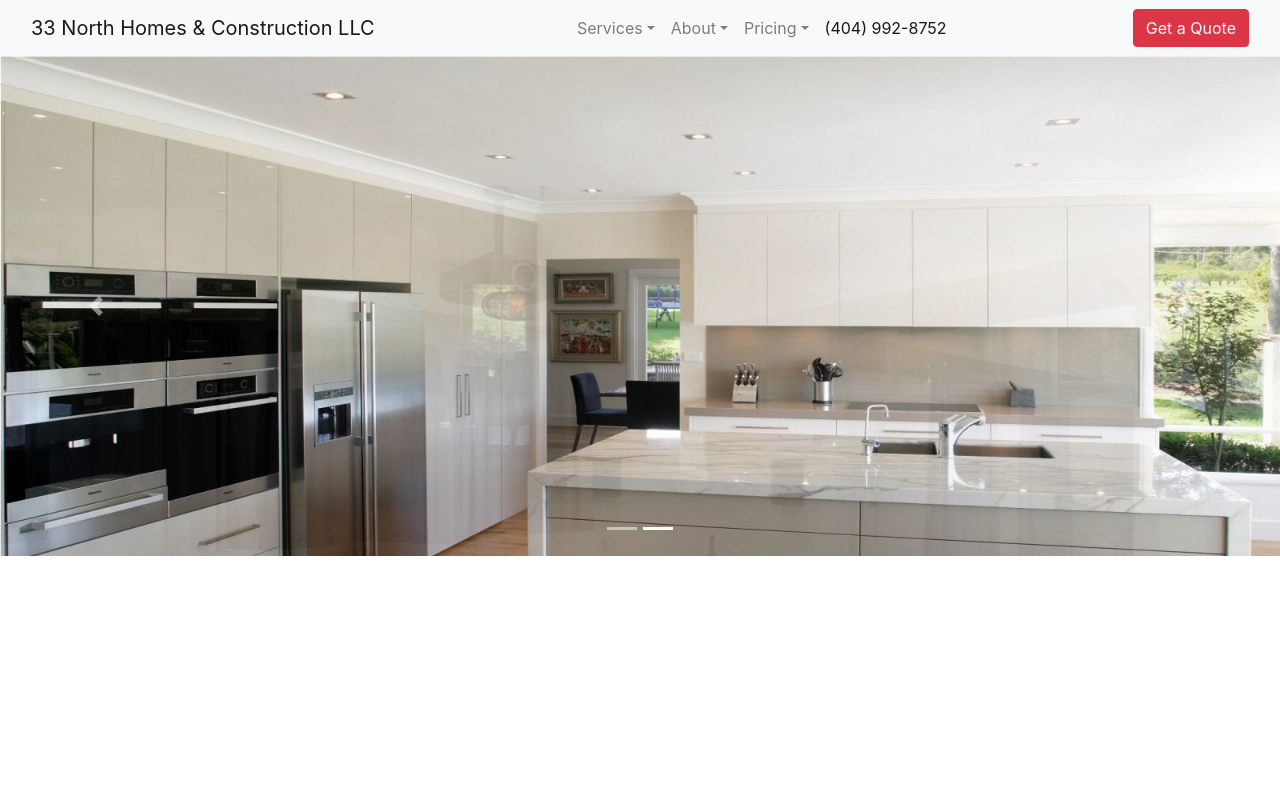
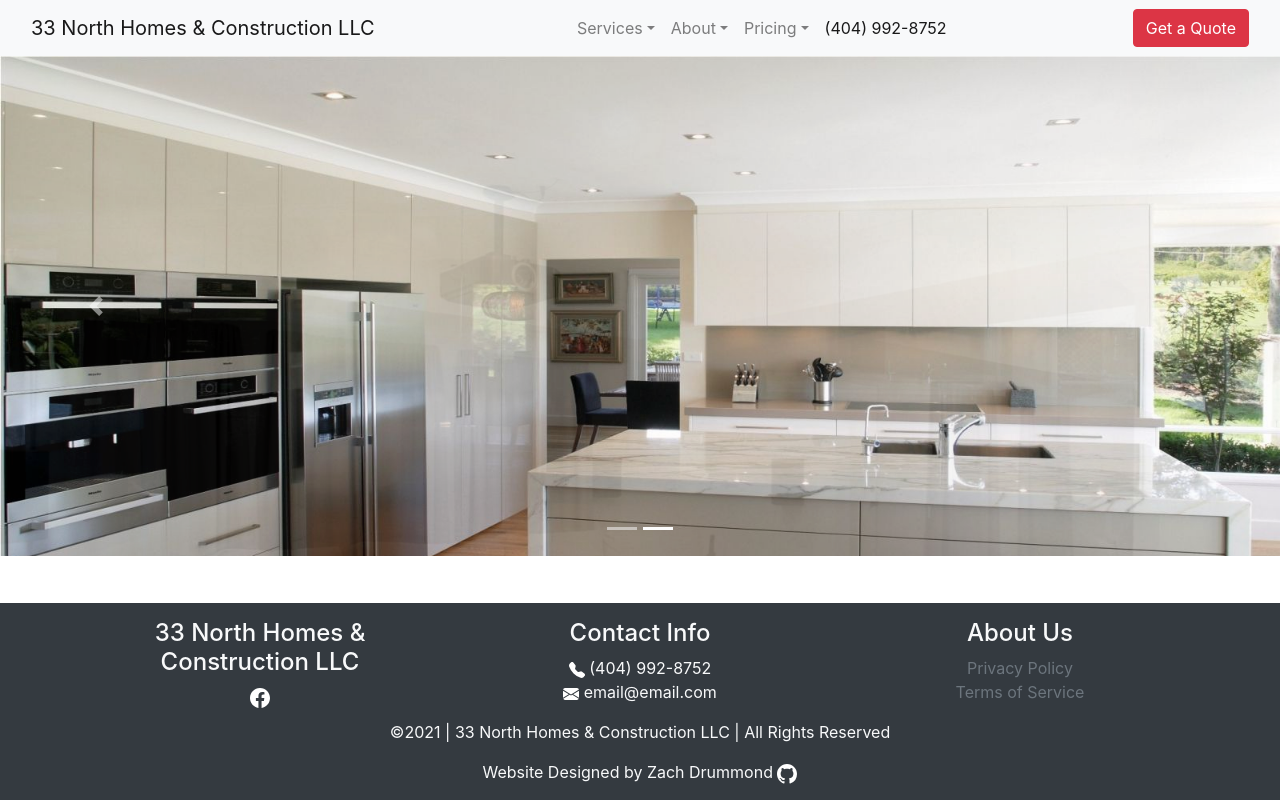
Before and after one commit to zachdrummond/33nhomes, a React (Create React App) app in the folder client/: page / in a window 1280 px wide. Before the commit this address had no page. Built offline with nearby package versions, Linux system fonts and the light colour scheme.

Commit message:
Completed footer

```diff
--- a/client/src/Components/Carousel/Carousel.jsx
+++ b/client/src/Components/Carousel/Carousel.jsx
@@ -12,16 +12,16 @@
   return (
     <div
       id="carouselExampleIndicators"
-      class="carousel slide carousel-fade"
+      className="carousel slide carousel-fade"
       data-bs-ride="carousel"
     >
       {/* -------------------------------------------------------------------- CAROUSEL INDICATORS */}
-      <div class="carousel-indicators">
+      <div className="carousel-indicators">
         <button
           type="button"
           data-bs-target="#carouselExampleIndicators"
           data-bs-slide-to="0"
-          class="active"
+          className="active"
           aria-current="true"
           aria-label="Slide 1"
         ></button>
@@ -33,32 +33,32 @@
         ></button>
       </div>
       {/* -------------------------------------------------------------------- CAROUSEL IMAGES */}
-      <div class="carousel-inner" style={styles.carousel}>
-        <div class="carousel-item active">
-          <img src={basement} class="d-block w-100" alt="..." />
+      <div className="carousel-inner" style={styles.carousel}>
+        <div className="carousel-item active">
+          <img src={basement} className="d-block w-100" alt="..." />
         </div>
-        <div class="carousel-item">
-          <img src={kitchen} class="d-block w-100" alt="..." />
+        <div className="carousel-item">
+          <img src={kitchen} className="d-block w-100" alt="..." />
         </div>
       </div>
       {/* -------------------------------------------------------------------- CAROUSEL CONTROLS */}
       <button
-        class="carousel-control-prev"
+        className="carousel-control-prev"
         type="button"
         data-bs-target="#carouselExampleIndicators"
         data-bs-slide="prev"
       >
-        <span class="carousel-control-prev-icon" aria-hidden="true"></span>
-        <span class="visually-hidden">Previous</span>
+        <span className="carousel-control-prev-icon" aria-hidden="true"></span>
+        <span className="visually-hidden">Previous</span>
       </button>
       <button
-        class="carousel-control-next"
+        className="carousel-control-next"
         type="button"
         data-bs-target="#carouselExampleIndicators"
         data-bs-slide="next"
       >
-        <span class="carousel-control-next-icon" aria-hidden="true"></span>
-        <span class="visually-hidden">Next</span>
+        <span className="carousel-control-next-icon" aria-hidden="true"></span>
+        <span className="visually-hidden">Next</span>
       </button>
     </div>
   );
--- /dev/null
+++ b/client/src/Components/Footer/Footer.jsx
@@ -0,0 +1,61 @@
+import GitHub from "../Icons/GitHub";
+import Facebook from "../Icons/Facebook";
+import Phone from "../Icons/Phone";
+import Email from "../Icons/Email";
+
+const Footer = () => {
+  return (
+    <footer className="fixed-bottom bg-dark py-3">
+      <div className="container text-center text-light">
+        <div className="row">
+          {/* ---------------------------------------------------------------------------- Logo & Social Media */}
+          <div className="col-12 col-md">
+            <h4>33 North Homes & Construction LLC</h4>
+            <Facebook />
+          </div>
+          {/* ---------------------------------------------------------------------------- Contact Info */}
+          <div className="col-6 col-md">
+            <h4>Contact Info</h4>
+            <ul className="list-unstyled">
+              <li>
+                <Phone />
+              </li>
+              <li>
+                <Email />
+              </li>
+            </ul>
+          </div>
+          {/* ---------------------------------------------------------------------------- About Us */}
+          <div className="col-6 col-md">
+            <h4>About Us</h4>
+            <ul className="list-unstyled">
+              <li>
+                <a className="link-secondary" href="/">
+                  Privacy Policy
+                </a>
+              </li>
+              <li>
+                <a className="link-secondary" href="/">
+                  Terms of Service
+                </a>
+              </li>
+            </ul>
+          </div>
+        </div>
+        {/* ---------------------------------------------------------------------------- Company & Website Designer */}
+        <div className="row">
+          <p>
+            &copy;{new Date().getFullYear()} | 33 North Homes & Construction LLC
+            | All Rights Reserved
+          </p>
+          <div className="col-12 col-md">
+            <span>Website Designed by Zach Drummond </span>
+            <GitHub />
+          </div>
+        </div>
+      </div>
+    </footer>
+  );
+};
+
+export default Footer;
--- /dev/null
+++ b/client/src/Components/Icons/Email.jsx
@@ -0,0 +1,21 @@
+import React from "react";
+
+const Email = () => {
+  return (
+    <a href="mailto: email@email.com" className="text-light">
+      <svg
+        xmlns="http://www.w3.org/2000/svg"
+        width="16"
+        height="16"
+        fill="white"
+        className="bi bi-envelope-fill"
+        viewBox="0 0 16 16"
+      >
+        <path d="M.05 3.555A2 2 0 0 1 2 2h12a2 2 0 0 1 1.95 1.555L8 8.414.05 3.555zM0 4.697v7.104l5.803-3.558L0 4.697zM6.761 8.83l-6.57 4.027A2 2 0 0 0 2 14h12a2 2 0 0 0 1.808-1.144l-6.57-4.027L8 9.586l-1.239-.757zm3.436-.586L16 11.801V4.697l-5.803 3.546z" />
+      </svg>
+      &nbsp;email@email.com
+    </a>
+  );
+};
+
+export default Email;
--- /dev/null
+++ b/client/src/Components/Icons/Facebook.jsx
@@ -0,0 +1,24 @@
+import React from "react";
+
+const Facebook = () => {
+  return (
+    <a
+      href="https://www.facebook.com/33nhomes/"
+      target="_blank"
+      className="m-2"
+    >
+      <svg
+        xmlns="http://www.w3.org/2000/svg"
+        width="20"
+        height="20"
+        fill="white"
+        className="bi bi-facebook"
+        viewBox="0 0 16 16"
+      >
+        <path d="M16 8.049c0-4.446-3.582-8.05-8-8.05C3.58 0-.002 3.603-.002 8.05c0 4.017 2.926 7.347 6.75 7.951v-5.625h-2.03V8.05H6.75V6.275c0-2.017 1.195-3.131 3.022-3.131.876 0 1.791.157 1.791.157v1.98h-1.009c-.993 0-1.303.621-1.303 1.258v1.51h2.218l-.354 2.326H9.25V16c3.824-.604 6.75-3.934 6.75-7.951z" />
+      </svg>
+    </a>
+  );
+};
+
+export default Facebook;
--- /dev/null
+++ b/client/src/Components/Icons/GitHub.jsx
@@ -0,0 +1,18 @@
+const GitHub = () => {
+  return (
+    <a href="https://github.com/zachdrummond" target="_blank" rel="noreferrer">
+      <svg
+        xmlns="http://www.w3.org/2000/svg"
+        width="20"
+        height="20"
+        fill="white"
+        class="bi bi-github"
+        viewBox="0 0 16 16"
+      >
+        <path d="M8 0C3.58 0 0 3.58 0 8c0 3.54 2.29 6.53 5.47 7.59.4.07.55-.17.55-.38 0-.19-.01-.82-.01-1.49-2.01.37-2.53-.49-2.69-.94-.09-.23-.48-.94-.82-1.13-.28-.15-.68-.52-.01-.53.63-.01 1.08.58 1.23.82.72 1.21 1.87.87 2.33.66.07-.52.28-.87.51-1.07-1.78-.2-3.64-.89-3.64-3.95 0-.87.31-1.59.82-2.15-.08-.2-.36-1.02.08-2.12 0 0 .67-.21 2.2.82.64-.18 1.32-.27 2-.27.68 0 1.36.09 2 .27 1.53-1.04 2.2-.82 2.2-.82.44 1.1.16 1.92.08 2.12.51.56.82 1.27.82 2.15 0 3.07-1.87 3.75-3.65 3.95.29.25.54.73.54 1.48 0 1.07-.01 1.93-.01 2.2 0 .21.15.46.55.38A8.012 8.012 0 0 0 16 8c0-4.42-3.58-8-8-8z" />
+      </svg>
+    </a>
+  );
+};
+
+export default GitHub;
--- /dev/null
+++ b/client/src/Components/Icons/Phone.jsx
@@ -0,0 +1,24 @@
+import React from "react";
+
+const Phone = () => {
+  return (
+    <a href="tel: +4049928752" className="text-light">
+      <svg
+        xmlns="http://www.w3.org/2000/svg"
+        width="16"
+        height="16"
+        fill="white"
+        className="bi bi-telephone-fill"
+        viewBox="0 0 16 16"
+      >
+        <path
+          fillRule="evenodd"
+          d="M1.885.511a1.745 1.745 0 0 1 2.61.163L6.29 2.98c.329.423.445.974.315 1.494l-.547 2.19a.678.678 0 0 0 .178.643l2.457 2.457a.678.678 0 0 0 .644.178l2.189-.547a1.745 1.745 0 0 1 1.494.315l2.306 1.794c.829.645.905 1.87.163 2.611l-1.034 1.034c-.74.74-1.846 1.065-2.877.702a18.634 18.634 0 0 1-7.01-4.42 18.634 18.634 0 0 1-4.42-7.009c-.362-1.03-.037-2.137.703-2.877L1.885.511z"
+        />
+      </svg>
+      &nbsp;(404) 992-8752
+    </a>
+  );
+};
+
+export default Phone;
--- a/client/src/Containers/Landing.jsx
+++ b/client/src/Containers/Landing.jsx
@@ -1,11 +1,13 @@
 import Navbar from "../Components/Navbar/Navbar";
 import Carousel from "../Components/Carousel/Carousel";
+import Footer from "../Components/Footer/Footer";
 
 const Landing = () => {
   return (
     <>
       <Navbar />
       <Carousel />
+      <Footer />
     </>
   );
 };
--- a/client/src/index.js
+++ b/client/src/index.js
@@ -1,7 +1,6 @@
 import React from 'react';
 import ReactDOM from 'react-dom';
 import App from './App';
-import reportWebVitals from './reportWebVitals';
 import "bootstrap/dist/css/bootstrap.min.css";
 
 ReactDOM.render(
@@ -10,8 +9,3 @@
   </React.StrictMode>,
   document.getElementById('root')
 );
-
-// If you want to start measuring performance in your app, pass a function
-// to log results (for example: reportWebVitals(console.log))
-// or send to an analytics endpoint. Learn more: https://bit.ly/CRA-vitals
-reportWebVitals();
--- a/client/src/reportWebVitals.js
+++ /dev/null
@@ -1,13 +0,0 @@
-const reportWebVitals = onPerfEntry => {
-  if (onPerfEntry && onPerfEntry instanceof Function) {
-    import('web-vitals').then(({ getCLS, getFID, getFCP, getLCP, getTTFB }) => {
-      getCLS(onPerfEntry);
-      getFID(onPerfEntry);
-      getFCP(onPerfEntry);
-      getLCP(onPerfEntry);
-      getTTFB(onPerfEntry);
-    });
-  }
-};
-
-export default reportWebVitals;
```
Also changed, not shown: client/src/setupTests.js (deleted, +0 -5 lines), 1 other file (tests, documents, lock files or other folders).
